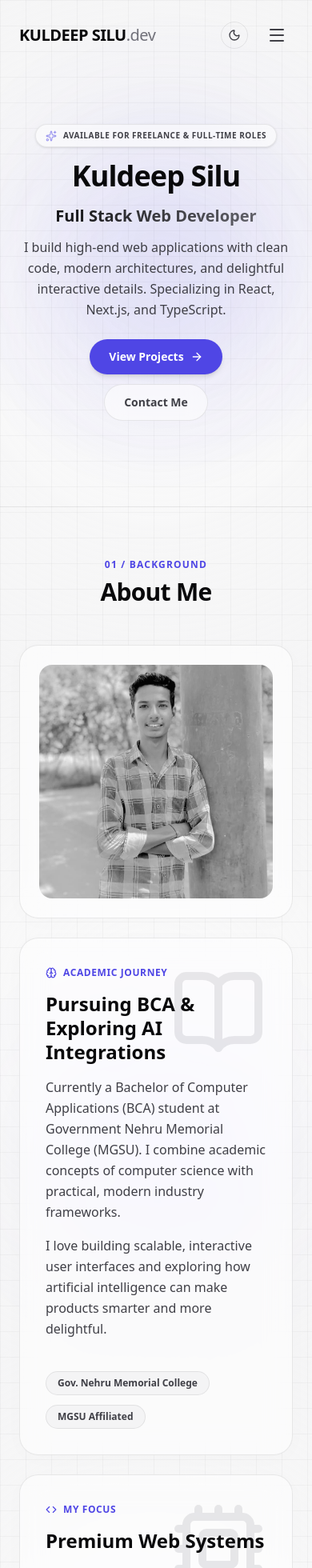
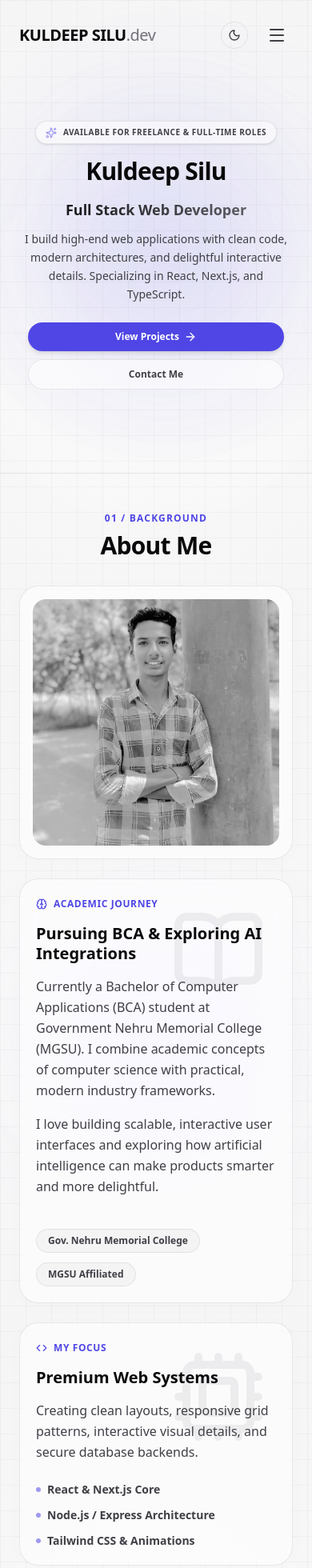
Before and after one commit to kuldeepsilu17/kuldeepsilu, a Next.js app: page / in a window 390 px wide. Shown: the top 1960 px of the page at 80% size. Built offline with nearby package versions, Linux system fonts and the light colour scheme.

Commit message:
Optimize mobile responsiveness and paddings across all component bento grids

```diff
--- a/src/components/About.tsx
+++ b/src/components/About.tsx
@@ -22,13 +22,13 @@ export default function About() {
   ];
 
   return (
-    <section id="about" className="py-16 md:py-20 bg-transparent relative overflow-hidden border-y border-border-primary">
+    <section id="about" className="py-12 md:py-20 bg-transparent relative overflow-hidden border-y border-border-primary">
       {/* Background spotlights */}
       <div className="absolute top-[30%] right-[10%] w-[300px] h-[300px] rounded-full bg-brand-accent/5 dark:bg-brand-accent/2 blur-[80px] pointer-events-none" />
 
       <div className="max-w-7xl mx-auto px-6 md:px-12 relative z-10">
         {/* Section Header */}
-        <div className="mb-12 text-center md:text-left">
+        <div className="mb-8 md:mb-12 text-center md:text-left">
           <p className="text-xs font-bold tracking-widest text-brand-accent uppercase mb-2">
             01 / Background
           </p>
@@ -46,7 +46,7 @@ export default function About() {
             initial="hidden"
             whileInView="visible"
             viewport={{ once: true, margin: "-100px" }}
-            className="md:col-span-1 glass-panel p-6 rounded-3xl relative overflow-hidden group hover:shadow-xl transition-all duration-300 flex items-center justify-center min-h-[300px]"
+            className="md:col-span-1 glass-panel p-4 md:p-6 rounded-3xl relative overflow-hidden group hover:shadow-xl transition-all duration-300 flex items-center justify-center min-h-[220px] md:min-h-[300px]"
           >
             <div className="relative w-full h-full rounded-2xl overflow-hidden aspect-square">
               <Image
@@ -65,10 +65,10 @@ export default function About() {
             initial="hidden"
             whileInView="visible"
             viewport={{ once: true, margin: "-100px" }}
-            className="md:col-span-2 glass-panel p-8 md:p-10 rounded-3xl relative overflow-hidden group hover:shadow-xl transition-all duration-300"
+            className="md:col-span-2 glass-panel p-5 sm:p-8 md:p-10 rounded-3xl relative overflow-hidden group hover:shadow-xl transition-all duration-300"
           >
             <div className="absolute top-0 right-0 p-8 text-text-muted pointer-events-none">
-              <BookOpen size={120} className="opacity-15" />
+              <BookOpen size={120} className="opacity-10" />
             </div>
 
             <div className="relative z-10 flex flex-col h-full justify-between space-y-6">
@@ -77,7 +77,7 @@ export default function About() {
                   <Brain size={14} />
                   <span>Academic Journey</span>
                 </span>
-                <h3 className="text-2xl md:text-3xl font-extrabold text-text-primary leading-tight">
+                <h3 className="text-xl sm:text-2xl md:text-3xl font-bold text-text-primary leading-tight">
                   Pursuing BCA & Exploring AI Integrations
                 </h3>
                 <p className="text-text-secondary leading-relaxed">
@@ -105,10 +105,10 @@ export default function About() {
             initial="hidden"
             whileInView="visible"
             viewport={{ once: true, margin: "-100px" }}
-            className="glass-panel p-8 md:p-10 rounded-3xl relative overflow-hidden group hover:shadow-xl transition-all duration-300"
+            className="glass-panel p-5 sm:p-8 md:p-10 rounded-3xl relative overflow-hidden group hover:shadow-xl transition-all duration-300"
           >
             <div className="absolute top-0 right-0 p-8 text-text-muted pointer-events-none">
-              <Cpu size={120} className="opacity-15" />
+              <Cpu size={120} className="opacity-10" />
             </div>
 
             <div className="relative z-10 flex flex-col h-full justify-between space-y-6">
@@ -117,7 +117,7 @@ export default function About() {
                   <Code size={14} />
                   <span>My Focus</span>
                 </span>
-                <h3 className="text-2xl font-extrabold text-text-primary leading-tight">
+                <h3 className="text-xl font-bold text-text-primary leading-tight">
                   Premium Web Systems
                 </h3>
                 <p className="text-text-secondary leading-relaxed">
@@ -147,11 +147,11 @@ export default function About() {
             initial="hidden"
             whileInView="visible"
             viewport={{ once: true, margin: "-100px" }}
-            className="md:col-span-2 glass-panel p-8 md:p-10 rounded-3xl relative overflow-hidden group hover:shadow-xl transition-all duration-300"
+            className="md:col-span-2 glass-panel p-5 sm:p-8 md:p-10 rounded-3xl relative overflow-hidden group hover:shadow-xl transition-all duration-300"
           >
-            <div className="grid grid-cols-1 md:grid-cols-2 gap-8 items-center">
+            <div className="grid grid-cols-1 md:grid-cols-2 gap-6 md:gap-8 items-center">
               <div className="space-y-4">
-                <h3 className="text-2xl font-extrabold text-text-primary">
+                <h3 className="text-xl md:text-2xl font-bold text-text-primary">
                   Technical Core Capacities
                 </h3>
                 <p className="text-text-secondary leading-relaxed">
--- a/src/components/Achievements.tsx
+++ b/src/components/Achievements.tsx
@@ -73,7 +73,7 @@ export default function Achievements() {
   };
 
   return (
-    <section id="achievements" className="py-16 md:py-20 bg-transparent relative overflow-hidden border-y border-border-primary">
+    <section id="achievements" className="py-12 md:py-20 bg-transparent relative overflow-hidden border-y border-border-primary">
       <div className="absolute top-[10%] right-[10%] w-[350px] h-[350px] rounded-full bg-brand-accent/5 dark:bg-brand-accent/2 blur-[80px] pointer-events-none" />
 
       <div className="max-w-7xl mx-auto px-6 md:px-12 relative z-10">
@@ -97,7 +97,7 @@ export default function Achievements() {
             initial="hidden"
             whileInView="visible"
             viewport={{ once: true }}
-            className="md:col-span-1 glass-panel p-6 rounded-3xl flex flex-col justify-between hover:shadow-lg transition-all duration-300 relative group"
+            className="md:col-span-1 glass-panel p-5 sm:p-6 rounded-3xl flex flex-col justify-between hover:shadow-lg transition-all duration-300 relative group"
           >
             <div className="p-2.5 rounded-2xl bg-bg-secondary border border-border-primary text-text-secondary self-start mb-4 group-hover:scale-105 transition-transform duration-300">
               {stats[0].icon}
@@ -116,7 +116,7 @@ export default function Achievements() {
             initial="hidden"
             whileInView="visible"
             viewport={{ once: true }}
-            className="md:col-span-1 glass-panel p-6 rounded-3xl flex flex-col justify-between hover:shadow-lg transition-all duration-300 relative group"
+            className="md:col-span-1 glass-panel p-5 sm:p-6 rounded-3xl flex flex-col justify-between hover:shadow-lg transition-all duration-300 relative group"
           >
             <div className="p-2.5 rounded-2xl bg-bg-secondary border border-border-primary text-text-secondary self-start mb-4 group-hover:scale-105 transition-transform duration-300">
               {stats[1].icon}
@@ -135,7 +135,7 @@ export default function Achievements() {
             initial="hidden"
             whileInView="visible"
             viewport={{ once: true }}
-            className="md:col-span-2 glass-panel p-6 rounded-3xl relative overflow-hidden flex flex-col justify-between group hover:shadow-xl transition-all duration-300"
+            className="md:col-span-2 glass-panel p-5 sm:p-8 rounded-3xl relative overflow-hidden flex flex-col justify-between group hover:shadow-xl transition-all duration-300"
           >
             <div className="absolute top-0 right-0 p-8 text-text-muted pointer-events-none">
               <MessageSquare size={80} className="opacity-5" />
@@ -161,7 +161,7 @@ export default function Achievements() {
             initial="hidden"
             whileInView="visible"
             viewport={{ once: true }}
-            className="md:col-span-2 glass-panel p-6 rounded-3xl relative overflow-hidden flex flex-col justify-between group hover:shadow-xl transition-all duration-300"
+            className="md:col-span-2 glass-panel p-5 sm:p-8 rounded-3xl relative overflow-hidden flex flex-col justify-between group hover:shadow-xl transition-all duration-300"
           >
             <div className="absolute top-0 right-0 p-8 text-text-muted pointer-events-none">
               <MessageSquare size={80} className="opacity-5" />
@@ -187,7 +187,7 @@ export default function Achievements() {
             initial="hidden"
             whileInView="visible"
             viewport={{ once: true }}
-            className="md:col-span-1 glass-panel p-6 rounded-3xl flex flex-col justify-between hover:shadow-lg transition-all duration-300 relative group"
+            className="md:col-span-1 glass-panel p-5 sm:p-6 rounded-3xl flex flex-col justify-between hover:shadow-lg transition-all duration-300 relative group"
           >
             <div className="p-2.5 rounded-2xl bg-bg-secondary border border-border-primary text-text-secondary self-start mb-4 group-hover:scale-105 transition-transform duration-300">
               {stats[2].icon}
@@ -206,7 +206,7 @@ export default function Achievements() {
             initial="hidden"
             whileInView="visible"
             viewport={{ once: true }}
-            className="md:col-span-1 glass-panel p-6 rounded-3xl flex flex-col justify-between hover:shadow-lg transition-all duration-300 relative group"
+            className="md:col-span-1 glass-panel p-5 sm:p-6 rounded-3xl flex flex-col justify-between hover:shadow-lg transition-all duration-300 relative group"
           >
             <div className="p-2.5 rounded-2xl bg-bg-secondary border border-border-primary text-text-secondary self-start mb-4 group-hover:scale-105 transition-transform duration-300">
               {stats[3].icon}
--- a/src/components/Experience.tsx
+++ b/src/components/Experience.tsx
@@ -14,7 +14,7 @@ export default function Experience() {
   };
 
   return (
-    <section id="experience" className="py-16 md:py-20 bg-transparent relative overflow-hidden">
+    <section id="experience" className="py-12 md:py-20 bg-transparent relative overflow-hidden">
       <div className="absolute top-[20%] left-[5%] w-[350px] h-[350px] rounded-full bg-brand-accent/5 dark:bg-brand-accent/2 blur-[80px] pointer-events-none" />
 
       <div className="max-w-7xl mx-auto px-6 md:px-12 relative z-10">
@@ -38,7 +38,7 @@ export default function Experience() {
             initial="hidden"
             whileInView="visible"
             viewport={{ once: true, margin: "-100px" }}
-            className="md:col-span-2 glass-panel p-6 md:p-8 rounded-3xl relative overflow-hidden group hover:shadow-xl transition-all duration-300 flex flex-col justify-between"
+            className="md:col-span-2 glass-panel p-5 sm:p-8 rounded-3xl relative overflow-hidden group hover:shadow-xl transition-all duration-300 flex flex-col justify-between"
           >
             <div className="absolute top-0 right-0 p-8 text-brand-accent/5 pointer-events-none">
               <Briefcase size={120} />
@@ -84,7 +84,7 @@ export default function Experience() {
             initial="hidden"
             whileInView="visible"
             viewport={{ once: true, margin: "-100px" }}
-            className="md:col-span-1 glass-panel p-6 md:p-8 rounded-3xl relative overflow-hidden group hover:shadow-xl transition-all duration-300 flex flex-col justify-between"
+            className="md:col-span-1 glass-panel p-5 sm:p-8 rounded-3xl relative overflow-hidden group hover:shadow-xl transition-all duration-300 flex flex-col justify-between"
           >
             <div className="absolute top-0 right-0 p-8 text-brand-accent/5 pointer-events-none">
               <GraduationCap size={100} />
@@ -128,7 +128,7 @@ export default function Experience() {
             initial="hidden"
             whileInView="visible"
             viewport={{ once: true, margin: "-100px" }}
-            className="md:col-span-3 glass-panel p-6 md:p-8 rounded-3xl relative overflow-hidden group hover:shadow-xl transition-all duration-300 flex flex-col justify-between"
+            className="md:col-span-3 glass-panel p-5 sm:p-8 rounded-3xl relative overflow-hidden group hover:shadow-xl transition-all duration-300 flex flex-col justify-between"
           >
             <div className="absolute top-0 right-0 p-8 text-brand-accent/5 pointer-events-none">
               <Sparkles size={140} />
--- a/src/components/Hero.tsx
+++ b/src/components/Hero.tsx
@@ -39,19 +39,19 @@ export default function Hero() {
   return (
     <section
       id="home"
-      className="relative min-h-[75vh] md:min-h-[80vh] flex items-center justify-center overflow-hidden bg-transparent pt-24 pb-12"
+      className="relative min-h-[70vh] sm:min-h-[75vh] md:min-h-[80vh] flex items-center justify-center overflow-hidden bg-transparent pt-20 pb-8 sm:pt-24 sm:pb-12"
     >
 
       {/* Ambient Spotlight Colors */}
       <div className="absolute top-[20%] left-[10%] w-[350px] md:w-[600px] h-[350px] md:h-[600px] rounded-full bg-brand-accent/10 dark:bg-brand-accent/5 blur-[80px] md:blur-[120px] pointer-events-none animate-pulse-slow" />
       <div className="absolute bottom-[20%] right-[10%] w-[300px] md:w-[500px] h-[300px] md:h-[500px] rounded-full bg-brand-accent/10 dark:bg-brand-accent/5 blur-[80px] md:blur-[120px] pointer-events-none animate-pulse-slow" style={{ animationDelay: "2s" }} />
 
-      <div className="max-w-7xl mx-auto px-6 md:px-12 relative z-10 flex flex-col items-center text-center">
+      <div className="max-w-7xl mx-auto px-6 md:px-12 relative z-10 flex flex-col items-center text-center w-full">
         <motion.div
           variants={containerVariants}
           initial="hidden"
           animate="visible"
-          className="space-y-4 md:space-y-6 max-w-4xl"
+          className="space-y-4 md:space-y-6 max-w-4xl w-full"
         >
           {/* Badge */}
           <motion.div variants={itemVariants} className="inline-flex items-center space-x-2 px-3 py-1.5 rounded-full border border-border-primary bg-bg-card backdrop-blur-sm shadow-sm">
@@ -64,7 +64,7 @@ export default function Hero() {
           {/* Heading */}
           <motion.h1
             variants={itemVariants}
-            className="text-4xl sm:text-5xl md:text-7xl font-extrabold tracking-tight text-text-primary"
+            className="text-3xl sm:text-5xl md:text-7xl font-extrabold tracking-tight text-text-primary"
           >
             Kuldeep Silu
           </motion.h1>
@@ -74,10 +74,10 @@ export default function Hero() {
             variants={itemVariants}
             className="space-y-3"
           >
-            <h2 className="text-xl sm:text-2xl md:text-3xl font-bold bg-gradient-to-r from-text-primary to-text-muted bg-clip-text text-transparent">
+            <h2 className="text-lg sm:text-2xl md:text-3xl font-bold bg-gradient-to-r from-text-primary to-text-muted bg-clip-text text-transparent">
               Full Stack Web Developer
             </h2>
-            <p className="text-base md:text-lg text-text-secondary max-w-2xl mx-auto leading-relaxed">
+            <p className="text-sm md:text-lg text-text-secondary max-w-2xl mx-auto leading-relaxed">
               I build high-end web applications with clean code, modern architectures, and delightful interactive details. Specializing in React, Next.js, and TypeScript.
             </p>
           </motion.div>
@@ -85,18 +85,18 @@ export default function Hero() {
           {/* CTA Buttons */}
           <motion.div
             variants={itemVariants}
-            className="flex flex-col sm:flex-row items-center justify-center gap-3 pt-2"
+            className="flex flex-col sm:flex-row items-center justify-center gap-2.5 sm:gap-3 pt-2 w-full sm:w-auto max-w-xs sm:max-w-none mx-auto"
           >
             <Link
               href="#projects"
-              className="group flex items-center space-x-2 px-6 py-3 rounded-full bg-brand-accent hover:bg-brand-hover text-white font-bold shadow-md hover:shadow-lg hover:shadow-brand-accent/20 hover:scale-[1.02] active:scale-[0.98] transition-all duration-300 cursor-pointer text-sm md:text-base"
+              className="group flex items-center space-x-1.5 px-5 py-2.5 sm:px-6 sm:py-3 rounded-full bg-brand-accent hover:bg-brand-hover text-white font-bold shadow-md hover:shadow-lg hover:shadow-brand-accent/20 hover:scale-[1.02] active:scale-[0.98] transition-all duration-300 cursor-pointer text-xs sm:text-sm md:text-base w-full sm:w-auto justify-center"
             >
               <span>View Projects</span>
               <ArrowRight size={16} className="group-hover:translate-x-1 transition-transform duration-200" />
             </Link>
             <Link
               href="#contact"
-              className="px-6 py-3 rounded-full border border-border-primary bg-bg-card backdrop-blur-md text-text-secondary font-semibold hover:text-brand-accent hover:border-brand-accent/30 hover:shadow-md hover:scale-[1.02] active:scale-[0.99] transition-all duration-300 cursor-pointer text-sm md:text-base"
+              className="px-5 py-2.5 sm:px-6 sm:py-3 rounded-full border border-border-primary bg-bg-card backdrop-blur-md text-text-secondary font-semibold hover:text-brand-accent hover:border-brand-accent/30 hover:shadow-md hover:scale-[1.02] active:scale-[0.99] transition-all duration-300 cursor-pointer text-xs sm:text-sm md:text-base w-full sm:w-auto text-center"
             >
               Contact Me
             </Link>
--- a/src/components/Projects.tsx
+++ b/src/components/Projects.tsx
@@ -36,7 +36,7 @@ export default function Projects() {
   ];
 
   return (
-    <section id="projects" className="py-16 md:py-20 bg-transparent relative overflow-hidden">
+    <section id="projects" className="py-12 md:py-20 bg-transparent relative overflow-hidden">
       <div className="absolute top-[10%] left-[5%] w-[400px] h-[400px] rounded-full bg-brand-accent/5 dark:bg-brand-accent/2 blur-[100px] pointer-events-none" />
 
       <div className="max-w-7xl mx-auto px-6 md:px-12 relative z-10">
@@ -67,7 +67,7 @@ export default function Projects() {
             className="md:col-span-2 glass-panel rounded-3xl overflow-hidden group hover:shadow-xl transition-all duration-300 flex flex-col justify-between"
           >
             {/* Image container */}
-            <div className="w-full h-56 sm:h-64 md:h-72 relative overflow-hidden bg-bg-secondary">
+            <div className="w-full h-48 sm:h-64 md:h-72 relative overflow-hidden bg-bg-secondary">
               <Image
                 src={projects[0].image}
                 alt={projects[0].title}
@@ -80,7 +80,7 @@ export default function Projects() {
             </div>
 
             {/* Content area */}
-            <div className="p-6 md:p-8 space-y-4 flex-grow flex flex-col justify-between">
+            <div className="p-5 md:p-8 space-y-4 flex-grow flex flex-col justify-between">
               <div className="space-y-3">
                 <span className="inline-flex items-center space-x-2 text-[10px] font-bold tracking-widest text-brand-accent uppercase">
                   <Code size={12} />
@@ -141,7 +141,7 @@ export default function Projects() {
             transition={{ duration: 0.6, delay: 0.1 }}
             className="md:col-span-1 glass-panel rounded-3xl overflow-hidden group hover:shadow-xl transition-all duration-300 flex flex-col justify-between"
           >
-            <div className="w-full h-48 relative overflow-hidden bg-bg-secondary">
+            <div className="w-full h-40 sm:h-48 relative overflow-hidden bg-bg-secondary">
               <Image
                 src={projects[1].image}
                 alt={projects[1].title}
@@ -153,7 +153,7 @@ export default function Projects() {
               <div className="absolute inset-0 bg-neutral-950/10 dark:bg-neutral-950/20 group-hover:bg-neutral-950/0 transition-colors duration-300" />
             </div>
 
-            <div className="p-6 space-y-4 flex-grow flex flex-col justify-between">
+            <div className="p-5 space-y-4 flex-grow flex flex-col justify-between">
               <div className="space-y-3">
                 <span className="inline-flex items-center space-x-2 text-[10px] font-bold tracking-widest text-brand-accent uppercase">
                   <Code size={12} />
@@ -210,7 +210,7 @@ export default function Projects() {
             transition={{ duration: 0.6, delay: 0.2 }}
             className="md:col-span-1 glass-panel rounded-3xl overflow-hidden group hover:shadow-xl transition-all duration-300 flex flex-col justify-between"
           >
-            <div className="w-full h-48 relative overflow-hidden bg-bg-secondary">
+            <div className="w-full h-40 sm:h-48 relative overflow-hidden bg-bg-secondary">
               <Image
                 src={projects[2].image}
                 alt={projects[2].title}
@@ -222,7 +222,7 @@ export default function Projects() {
               <div className="absolute inset-0 bg-neutral-950/10 dark:bg-neutral-950/20 group-hover:bg-neutral-950/0 transition-colors duration-300" />
             </div>
 
-            <div className="p-6 space-y-4 flex-grow flex flex-col justify-between">
+            <div className="p-5 space-y-4 flex-grow flex flex-col justify-between">
               <div className="space-y-3">
                 <span className="inline-flex items-center space-x-2 text-[10px] font-bold tracking-widest text-brand-accent uppercase">
                   <Code size={12} />
@@ -277,7 +277,7 @@ export default function Projects() {
             whileInView={{ opacity: 1, y: 0 }}
             viewport={{ once: true, margin: "-100px" }}
             transition={{ duration: 0.6, delay: 0.3 }}
-            className="md:col-span-2 glass-panel p-6 md:p-8 rounded-3xl overflow-hidden group hover:shadow-xl transition-all duration-300 flex flex-col justify-between relative bg-brand-soft/10 border border-brand-accent/10"
+            className="md:col-span-2 glass-panel p-5 md:p-8 rounded-3xl overflow-hidden group hover:shadow-xl transition-all duration-300 flex flex-col justify-between relative bg-brand-soft/10 border border-brand-accent/10"
           >
             {/* Ambient Background Glow */}
             <div className="absolute top-0 right-0 p-8 text-brand-accent/5 pointer-events-none">
--- a/src/components/Skills.tsx
+++ b/src/components/Skills.tsx
@@ -36,7 +36,7 @@ export default function Skills() {
   };
 
   return (
-    <section id="skills" className="py-16 md:py-20 bg-transparent relative overflow-hidden border-y border-border-primary">
+    <section id="skills" className="py-12 md:py-20 bg-transparent relative overflow-hidden border-y border-border-primary">
       <div className="absolute bottom-[10%] right-[5%] w-[350px] h-[350px] rounded-full bg-brand-accent/5 dark:bg-brand-accent/2 blur-[80px] pointer-events-none" />
 
       <div className="max-w-7xl mx-auto px-6 md:px-12 relative z-10">
@@ -63,7 +63,7 @@ export default function Skills() {
             initial="hidden"
             whileInView="visible"
             viewport={{ once: true, margin: "-100px" }}
-            className="md:col-span-2 glass-panel p-6 md:p-8 rounded-3xl relative overflow-hidden group hover:shadow-xl transition-all duration-300"
+            className="md:col-span-2 glass-panel p-5 sm:p-8 rounded-3xl relative overflow-hidden group hover:shadow-xl transition-all duration-300"
           >
             <div className="absolute top-0 right-0 p-8 text-brand-accent/5 pointer-events-none">
               <Layers size={140} />
@@ -108,7 +108,7 @@ export default function Skills() {
             initial="hidden"
             whileInView="visible"
             viewport={{ once: true, margin: "-100px" }}
-            className="md:col-span-1 glass-panel p-6 md:p-8 rounded-3xl relative overflow-hidden group hover:shadow-xl transition-all duration-300 flex flex-col justify-between"
+            className="md:col-span-1 glass-panel p-5 sm:p-8 rounded-3xl relative overflow-hidden group hover:shadow-xl transition-all duration-300 flex flex-col justify-between"
           >
             <div className="absolute top-0 right-0 p-8 text-brand-accent/5 pointer-events-none">
               <Server size={100} />
@@ -153,7 +153,7 @@ export default function Skills() {
             initial="hidden"
             whileInView="visible"
             viewport={{ once: true, margin: "-100px" }}
-            className="md:col-span-1 glass-panel p-6 md:p-8 rounded-3xl relative overflow-hidden group hover:shadow-xl transition-all duration-300 flex flex-col justify-between"
+            className="md:col-span-1 glass-panel p-5 sm:p-8 rounded-3xl relative overflow-hidden group hover:shadow-xl transition-all duration-300 flex flex-col justify-between"
           >
             <div className="absolute top-0 right-0 p-8 text-brand-accent/5 pointer-events-none">
               <Database size={100} />
@@ -198,7 +198,7 @@ export default function Skills() {
             initial="hidden"
             whileInView="visible"
             viewport={{ once: true, margin: "-100px" }}
-            className="md:col-span-2 glass-panel p-6 md:p-8 rounded-3xl relative overflow-hidden group hover:shadow-xl transition-all duration-300"
+            className="md:col-span-2 glass-panel p-5 sm:p-8 rounded-3xl relative overflow-hidden group hover:shadow-xl transition-all duration-300"
           >
             <div className="absolute top-0 right-0 p-8 text-brand-accent/5 pointer-events-none">
               <Settings size={140} />
```
Also changed, not shown: src/components/Contact.tsx (+8 -8 lines).
